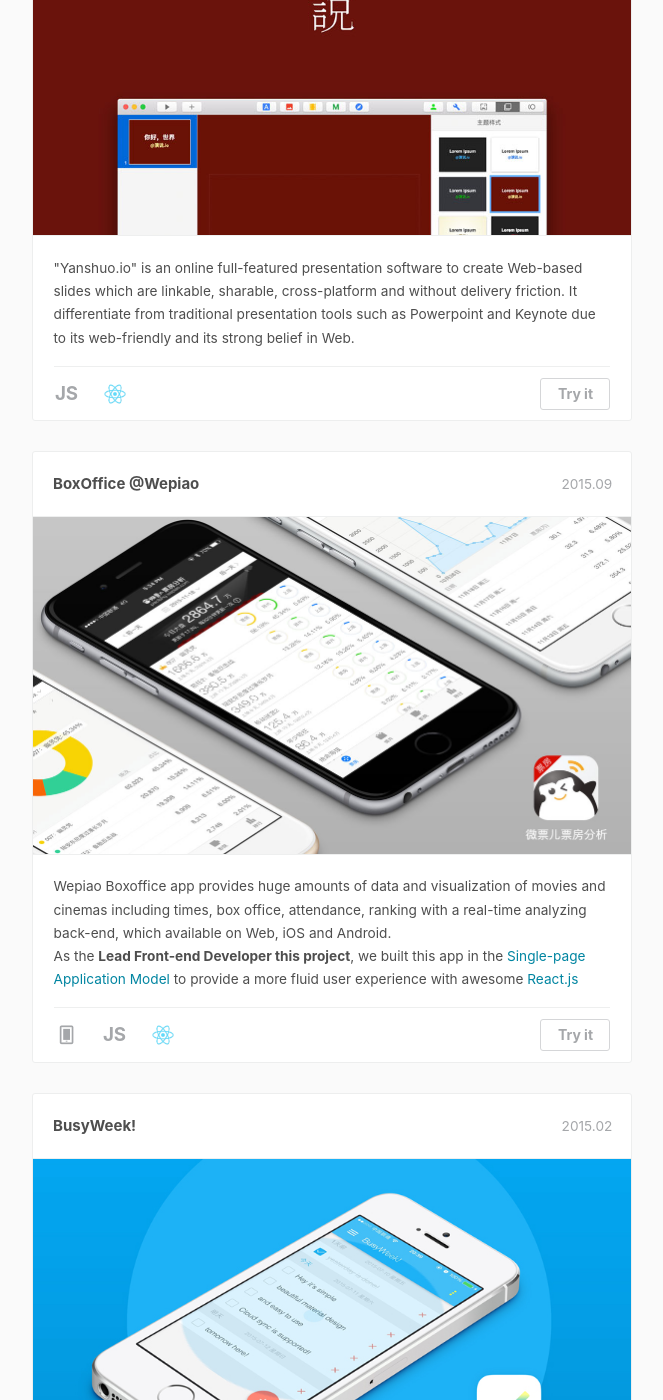
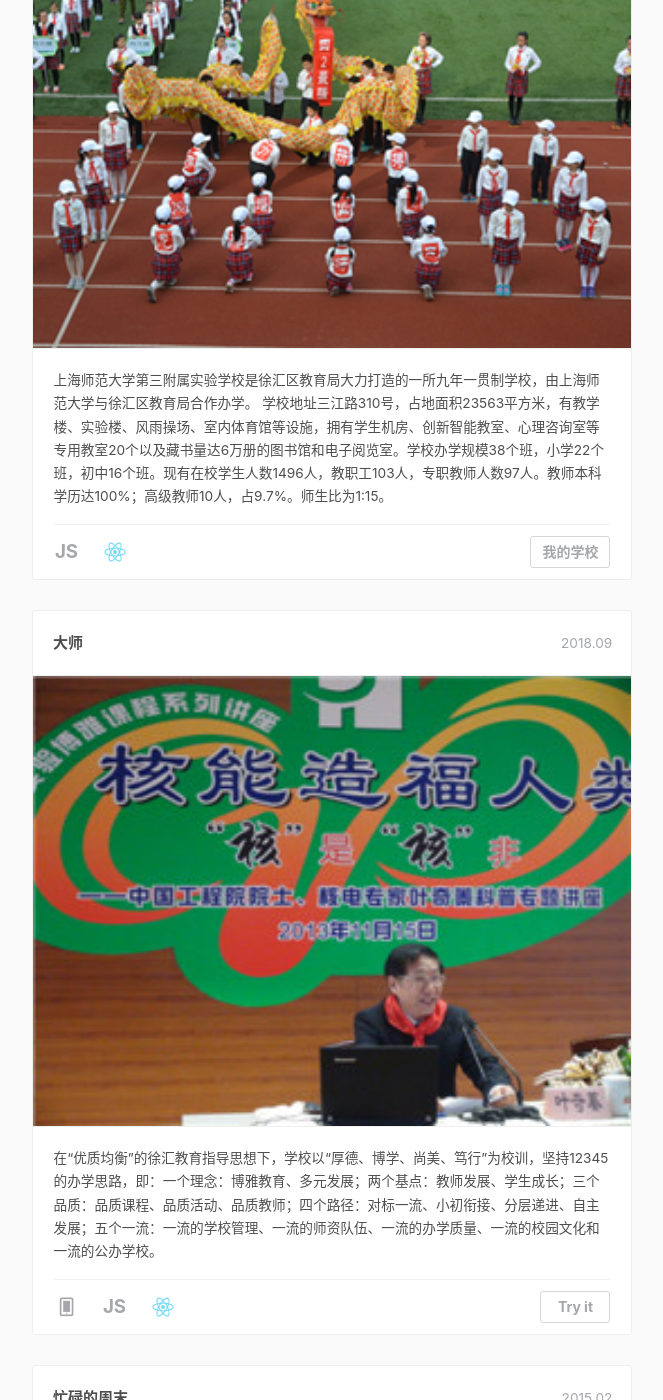
Before and after one commit to meteart/meteart.github.io, a Jekyll site: the page built from portfolio/index.html, in a window 1280 px wide and 1400 px high, scrolled down 545 px. Shown: the whole window, without its empty margins (308-971 px from the left). Built offline with Jekyll 4.4.1, drawn with Linux system fonts in a browser that asks for light colours; nearby versions of some CDN libraries; comment, search, counter and statistics services are not loaded; some of the changed text lies outside the part shown.

Commit message:
benci tijiao miaoshu

```diff
--- a/_includes/footer.html
+++ b/_includes/footer.html
@@ -9,11 +9,11 @@
                 <p class="copyright text-muted">
                     Copyright &copy; {{ site.title }} {{ site.time | date: '%Y' }}
                     <br>
-                    Powered by <a href="http://huangxuan.me">Hux Blog</a> |
+                    Powered by <a href="http://meteart.github.io">Eason's Blog</a> |
                     <iframe
                         style="margin-left: 2px; margin-bottom:-5px;"
                         frameborder="0" scrolling="0" width="100px" height="20px"
-                        src="https://ghbtns.com/github-btn.html?user=huxpro&repo=huxpro.github.io&type=star&count=true" >
+                        src="https://ghbtns.com/github-btn.html?user=meteart&repo=meteart.github.io&type=star&count=true" >
                     </iframe>
                 </p>
             </div>
--- a/portfolio/index.html
+++ b/portfolio/index.html
@@ -17,79 +17,78 @@
 		<div class="container" style="margin:0;padding:0;width:100%;">
 			<header>
 				<img width="175" height="175" style="border-radius:50%;" src="/img/IMG_1731.JPG">
-				<h1>Hux</h1>
+				<h1>Eason</h1>
 			</header>
 			<div class="main">
 				<ul class="cbp_tmtimeline">
 					<li>
 						<div class="cbp_tmlabel">
-							<h2 id="boxoffice">Yanshuo.io (演说.io)</h2>
-							<time>2016.06</time>
-							<img src="images/work-yanshuo.jpg">
+							<h2 id="boxoffice">presentation (演说)</h2>
+							<time>2018.08</time>
+							<img src="images/yanshuo.jpg">
 							<ul>
 								<li>
-									"Yanshuo.io" is an online full-featured presentation software to create Web-based slides which are linkable, sharable, cross-platform and without delivery friction. It differentiate from traditional presentation tools such as Powerpoint and Keynote due to its web-friendly and its strong belief in Web.
+									上海师范大学第三附属实验学校是徐汇区教育局大力打造的一所九年一贯制学校，由上海师范大学与徐汇区教育局合作办学。
+学校地址三江路310号，占地面积23563平方米，有教学楼、实验楼、风雨操场、室内体育馆等设施，拥有学生机房、创新智能教室、心理咨询室等专用教室20个以及藏书量达6万册的图书馆和电子阅览室。学校办学规模38个班，小学22个班，初中16个班。现有在校学生人数1496人，教职工103人，专职教师人数97人。教师本科学历达100%；高级教师10人，占9.7%。师生比为1:15。
 								</li>
 								<li class="skill">
 									<span><b>JS</b></span>
 									<span class="i-react"></span>
-									<span class="link"><a target="_blank" href="https://yanshuo.io">Try it</a></span>
+									<span class="link"><a target="_blank" href="http://www.ssd3.sh.cn/web/ssd3/1801.htm">我的学校</a></span>
 								</li>
 							</ul>
 						</div>
 					</li>
 					<li>
 						<div class="cbp_tmlabel">
-							<h2 id="boxoffice">BoxOffice @Wepiao</h2>
-							<time>2015.09</time>
-							<img src="images/work-wepiao-bo.jpg">
+							<h2 id="boxoffice">大师</h2>
+							<time>2018.09</time>
+							<img src="images/dashi.jpg">
 							<ul>
 								<li>
-									Wepiao Boxoffice app provides huge amounts of data and visualization of movies and cinemas including times, box office, attendance, ranking with a real-time analyzing back-end, which available on Web, iOS and Android.<br> As the <b>Lead Front-end Developer this project</b>, we built this app in the <a href="https://en.wikipedia.org/wiki/Single-page_application">Single-page Application Model</a> to provide a more fluid user experience with awesome <a href="http://facebook.github.io/react/">React.js</a>
+									在“优质均衡”的徐汇教育指导思想下，学校以“厚德、博学、尚美、笃行”为校训，坚持12345的办学思路，即：一个理念：博雅教育、多元发展；两个基点：教师发展、学生成长；三个品质：品质课程、品质活动、品质教师；四个路径：对标一流、小初衔接、分层递进、自主发展；五个一流：一流的学校管理、一流的师资队伍、一流的办学质量、一流的校园文化和一流的公办学校。
 								</li>
 								<li class="skill">
 									<span class="cbp_tmicon-phone"></span>
 									<span><b>JS</b></span>
 									<span class="i-react"></span>
-									<span class="link"><a target="_blank" href="http://piaofang.wepiao.com">Try it</a></span>
+									<span class="link"><a target="_blank" href="http://www.ssd3.sh.cn/web/ssd3/1801.htm">Try it</a></span>
 								</li>
 							</ul>
 						</div>
 					</li>
 					<li>
 						<div class="cbp_tmlabel">
-							<h2 id="busyweek">BusyWeek!</h2>
+							<h2 id="busyweek">忙碌的周末</h2>
 							<time>2015.02</time>
-							<img src="images/work-busyweek.jpg">
+							<img src="images/busyweekend.jpg">
 							<ul>
 								<li>
-									BusyWeek! is a time-based Todo application, available on Web and Apple App Store, which also support the backup and restore to and from the cloud.<br>
-									It's material-designed, truly responsive across platforms and based on modern web technologies including HTML5, CSS3, Sass and powerful <a href="http://vuejs.org">Vue.js</a>.
+									师三实验学校不断探索和实践九年一贯制学校办学和学生成长的规律，基于核心素养的培养，增强学生综合素质，实现“明理乐学、自信谦和、合作求新、健康文明”的育人目标，为培养德智体美劳全面发展的社会主义事业接班人而砥砺前行。
 								</li>
 								<li class="skill">
 									<span class="cbp_tmicon-phone"></span>
 									<span><b>JS</b></span>
 									<span class="i-vue"></span>
-									<span class="link"><a target="_blank" href="http://huangxuan.me/BusyWeek/dist/">Try it</a></span>
+									<span class="link"><a target="_blank" href="http://www.ssd3.sh.cn/web/ssd3/1801.htm">Try it</a></span>
 								</li>
 							</ul>
 						</div>
 					</li>
 					<li>
 						<div class="cbp_tmlabel">
-							<h2>Alitrip.com @Alibaba</h2>
-							<time>2014 - 2015</time>
-							<img src="images/intern-alitrip.jpg">
+							<h2>学校地图</h2>
+							<time>2018 - 2019</time>
+							<img src="images/trip.jpg">
 							<ul>
 								<li>
-									Alitrip, formerly Taobao Travel, is one of the biggest platform for China's online travel sector, on which there has over 10,000 merchants providing airplane tickets, vacation packages, hotel booking services, visa application services and tour guide services.<br>
-									As a <b>Intern Front-End Engineer</b>, I provided mobile-web and hybrid-apps development for our online travel business. Besides, I  contribute to performance, UI rendering optimization and CSS library.
+									赵书记向青年教师提出三点期望：第一，“立鸿鹄志，做奋斗者”，赵书记以平和双语学校校长万玮和语文名师熊芳芳的成长为例，提出了青春时代的努力是一辈子的财富；第二，“知行合一，做实干家”，赵书记希望青年教师不断思考，发掘不足，在实践中不断挑战困难，完善自我；第三，“求真学问，练真本领”，赵书记提醒青年教师要有明辨是非的能力，以奋斗者的精神状态在师三良好的成长土壤中，练就一身过硬本领。
 								</li>
 								<li class="skill">
 									<span class="cbp_tmicon-phone"></span>
 									<span><b>JS</b></span>
-									<a href="https://github.com/kissyteam/kissy"><span class="i-kissy"></span></a>
-									<span class="link"><a target="_blank" href="http://alitrip.com">alitrip.com</a></span>
+									<a href="http://www.ssd3.sh.cn/web/ssd3/1801.htm"><span class="i-kissy"></span></a>
+									<span class="link"><a target="_blank" href="http://www.ssd3.sh.cn/web/ssd3/1801.htm">学校地图</a></span>
 								</li>
 							</ul>
 						</div>
@@ -113,12 +112,12 @@
 					</li>-->
 					<li>
 						<div class="cbp_tmlabel">
-							<h2 id="hslider">jQuery.HSlider</h2>
+							<h2 id="hslider">团结</h2>
 							<time>2013.10</time>
-							<img src="images/work-hslider.jpg">
+							<img src="images/tuanjie.jpg">
 							<ul>
 								<li>
-									HSlider, a full-page scrolling, touch-friendly jQuery slider plugin for mobile and modern desktop browser only. All its animations are powered by CSS3 with GPU acceleration and URL sharing with hash is supported.
+									一年一度的“博爱雅行”爱心义卖活动，是师三实验尚美德育课程体系的重要组成部分，更是师三实验博雅文化和尚美雅正教育的浓厚积淀。本次爱心义卖活动善款募集再次突破新高，全校一共募集到41627.9元。学校将部分善款用于资助本校家庭困难的学生，其余款项将通过上海市徐汇区红十字基金会，捐赠西藏萨迦县中学的定项援助项目。在同一片蓝天下，师三实验的师生们将这份爱心源源不断送到身边的同学和西藏小朋友手中，共筑汉藏一家亲的民族情谊。
 								</li>
 								<li class="skill">
 									<span class="fa fa-css3"></span>
@@ -133,58 +132,60 @@
 						<div class="cbp_tmlabel">
 							<h2>《真相不止一个》</h2>
 							<time>2013.10</time>
-							<img src="images/work-truth.jpg">
+							<img src="images/zhenxiang.jpg">
 							<ul>
-								<li>Motion Graphic Design, powered by Adobe After Effect and cooperate with amazing artist <a href="https://www.behance.net/psychofish">@Psycho_fish</a></li>
+								<li>随着“垃圾分类是新时尚”主题活动的开展，同学们将这些学习收获进一步延伸至每个家庭。?1至4年级开展了“绿色家庭”为主题的小报设计活动，通过精彩纷呈的小报展评，展现了每一个家庭共同学习垃圾分类知识，亲身践行垃圾分类的新时尚。
+垃圾分类的“集结号”在师三实验吹响，“垃圾分类”成为了师三校园中近期最“时尚”的名词。各类活动中，同学、老师、家长积极投入， 逐步养成“减量、循环、自觉、自理”等环保意识和行为规范，以实际行动践行“垃圾分类新时尚”、建设绿色家庭、绿色社区和绿色师三校园。
+                                </li>
 								<li class="skill">
 									<span><b>Ae</b></span>
 									<span class="cbp_tmicon-video"></span>
-									<span class="link"><a target="_blank" href="http://www.tudou.com/programs/view/Xa-pGW55N4g/">View</a></span>
+									<span class="link"><a target="_blank" href="https://github.com/Huxpro/jquery.HSlider">View</a></span>
 								</li>
 							</ul>
 						</div>
 					</li>
 					<li>
 						<div class="cbp_tmlabel">
-							<h2>Intern @LxU Studio</h2>
-							<time>2013.06 - 08</time>
-							<img src="images/intern-lxu.jpg">
+							<h2>参观食堂</h2>
+							<time>2018.09 - 10</time>
+							<img src="images/biaoyang.jpg">
 							<ul>
 								<li>
-									As a <b>Intern Motion Graphic Designer</b>, I participated in several creative advertising virus videos for our clients including Baidu and Continental.
+									课程开放结束后，全体一年级家委会成员在校领导的带领下对学校食堂的“亮证经营”、“健康管理”、“设施设备”、“工用具容器和设备”、“食品检查和采购贮存”、“粗加工切配”、“烹饪加工”、“消毒清洗”、“废弃物”、“学校管理”十大方面进行了巡检。在巡检中，家长们参观了食堂各个操作间，工作人员按要求穿着干净整洁的工作服，餐具消毒、食品留样、专间设置一应俱全，油、盐、米、酱、醋有序摆放，家长们对师三实验的厨房管理大加赞扬，纷纷表示对孩子在校就餐的食品安全非常放心。
 								</li>
 								<li class="skill">
 									<span><b>Ae</b></span>
 									<span class="cbp_tmicon-video"></span>
-									<span class="link"><a target="_blank" href="http://weibo.com/lxustudio">@LxU</a></span>
+									<span class="link"><a target="_blank" href="https://github.com/Huxpro/jquery.HSlider">食堂</a></span>
 								</li>
 							</ul>
 						</div>
 					</li>
 					<li>
 						<div class="cbp_tmlabel">
-							<h2>Puzzled Hybrid</h2>
+							<h2>爱心</h2>
 							<time>2013.06</time>
-							<img src="images/work-puzzle.png">
+							<img src="images/kankan.jpg">
 							<ul>
-								<li> This font is parts of the course work of <b>Design Basis</b>, which mix Serif fonts, Sans-serif fonts and...zebra-stripe! Why I design it like that is still a puzzle to me, and the intro video is available below.
+								<li> 一年一度的“博爱雅行”爱心义卖活动，是师三实验尚美德育课程体系的重要组成部分，更是师三实验博雅文化和尚美雅正教育的浓厚积淀。本次爱心义卖活动善款募集再次突破新高，全校一共募集到41627.9元。学校将部分善款用于资助本校家庭困难的学生，其余款项将通过上海市徐汇区红十字基金会，捐赠西藏萨迦县中学的定项援助项目。在同一片蓝天下，师三实验的师生们将这份爱心源源不断送到身边的同学和西藏小朋友手中，共筑汉藏一家亲的民族情谊。
 								<li class="skill">
 									<span class="cbp_tmicon-font"></span>
 									<span><b>Ps</b></span>
 									<span><b>Ae</b></span>
-									<span class="link"><a target="_blank" href="http://www.tudou.com/programs/view/DtG8SaFAoXU/">View</a></span>
+									<span class="link"><a target="_blank" href="https://github.com/Huxpro/jquery.HSlider">View</a></span>
 								</li>
 							</ul>
 						</div>
 					</li>
 					<li>
 						<div class="cbp_tmlabel">
-							<h2>Home - UI Design</h2>
+							<h2>博雅</h2>
 							<time>2012.11</time>
-							<img src="images/work-uihome.jpg">
+							<img src="images/boya.jpg">
 							<ul>
 								<li>
-									Participated in the students team with Huang Yi and Nie Ruijie as the UI Motion Designer. Won the first prize in 7th national IT application competition
+									动人的音符、雅致的书画、美丽的校园点缀着岁末的师三实验。自2018年12月10日起，为期三周的第15届“博彩雅韵”校园艺术节在全校展开，“博彩雅墨”书画摄影展、“博乐雅韵”音乐沙龙、“美育师三”系列讲座等活动为同学们提供了体验美、学习美、展示美的舞台。在旧岁新年交替之际，师三实验分别举行了初中与小学两场艺术节闭幕式暨迎新会。12月29日下午，现场一至四年级师生、一年级家长与直播平台的全校师生家长，共聚一堂，欣赏精彩的演出，迎接2019年的到来。
 								</li>
 								<li class="skill">
 									<span><b>Fl</b></span>
```
Also changed, not shown: _posts/2018-09-27-avoiding-success-at-all-cost.md (+6 -6 lines), _posts/2019-04-06-vim-cn-im.md (+2 -0 lines), portfolio/images/biaoyang.jpg (added), portfolio/images/boya.jpg (added), portfolio/images/busyweekend.jpg (added), portfolio/images/dashi.jpg (added), portfolio/images/kankan.jpg (added), portfolio/images/trip.png (added), portfolio/images/tuanjie.jpg (added), portfolio/images/yanshuo.jpg (added), portfolio/images/zhenxiang.jpg (added).
